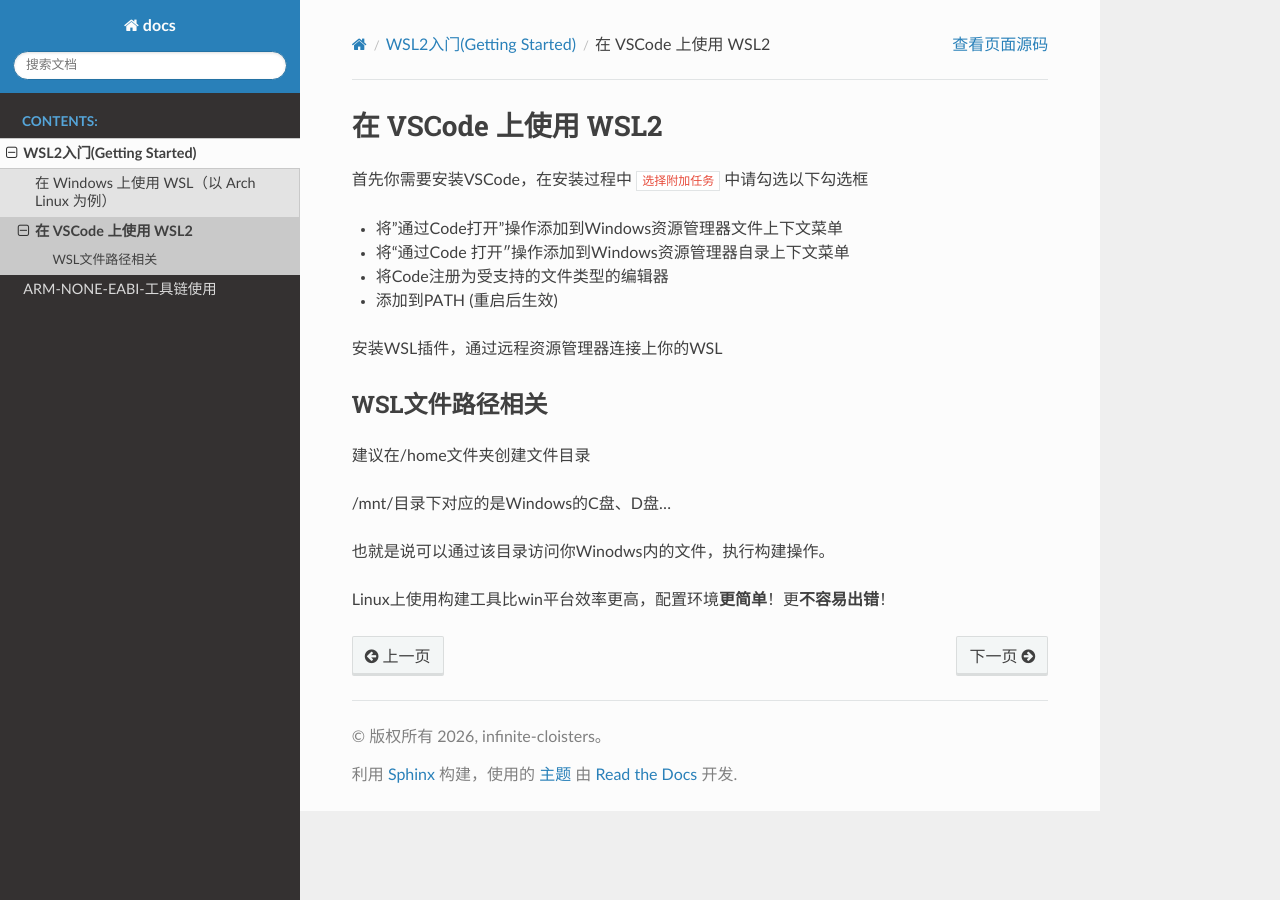
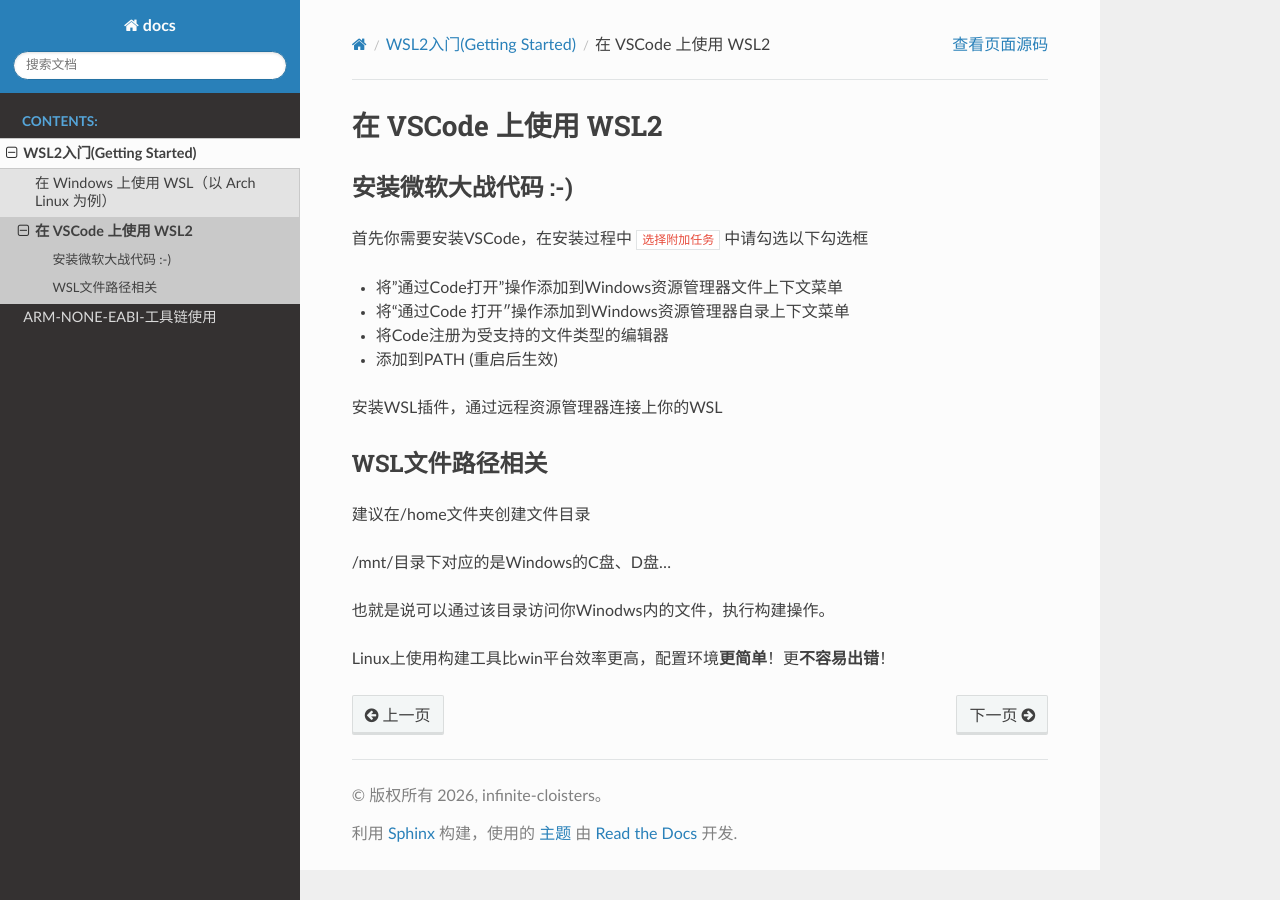
Before and after one commit to Infinite-Cloisters/Infinite-Cloisters.github.io, a Sphinx documentation site: the page built from sphinx/doc/wsl/wsl_use.md, in a window 1280 px wide. Built offline with Sphinx 7.4.7 and the Read the Docs theme 3.1.0, drawn with Linux system fonts in a browser that asks for light colours.

Commit message:
modified:   sphinx/doc/wsl/wsl_use.md

```diff
--- a/sphinx/doc/wsl/wsl_use.md
+++ b/sphinx/doc/wsl/wsl_use.md
@@ -1,4 +1,6 @@
 # 在 VSCode 上使用 WSL2
+
+## 安装微软大战代码 :-)
 
 首先你需要安装VSCode，在安装过程中 `选择附加任务` 中请勾选以下勾选框
 
```
